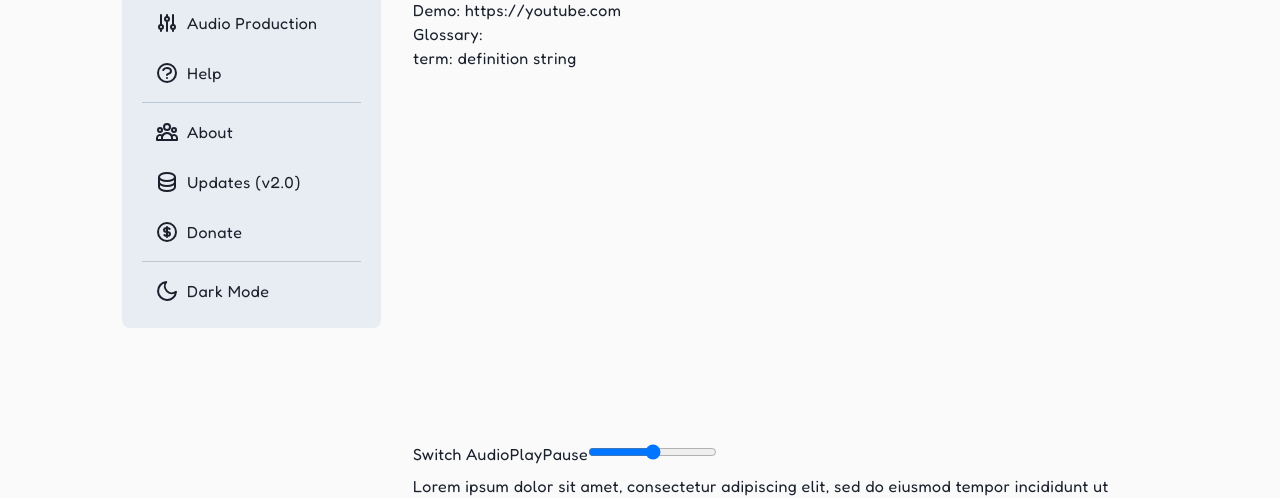
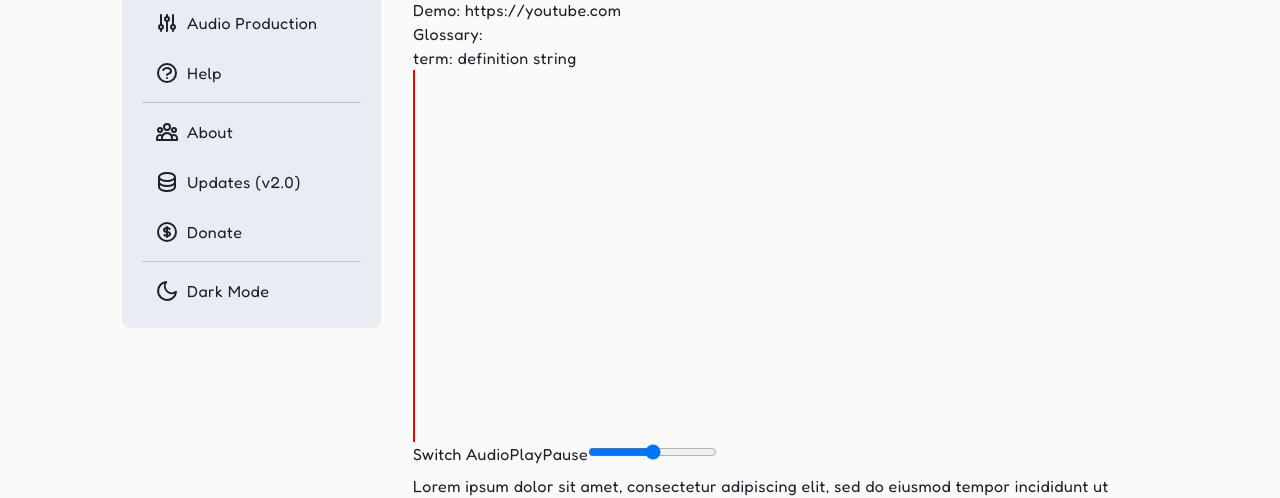
Before and after one commit to robchendev/Guitardex, a Next.js app: page /a/0 in a window 1280 px wide. Shown: the part 178-676 px from the top of the page. Built offline with nearby package versions, Linux system fonts and the light colour scheme; no server answers.

Commit message:
Changed cursor canvas to div

```diff
--- a/components/ModulePage/BeforeAfterAudioWaveform2.tsx
+++ b/components/ModulePage/BeforeAfterAudioWaveform2.tsx
@@ -1,6 +1,5 @@
 import React, { useEffect, useRef, useState } from "react";
 import { debounce } from "lodash";
-import { useRouter } from "next/router";
 
 type Props = {
   srcBefore?: string;
@@ -8,7 +7,11 @@ type Props = {
   defaultVolume?: number;
 };
 
-const BeforeAfterAudioWaveform2 = ({ srcBefore = "", srcAfter = "", defaultVolume = 0.5 }) => {
+const BeforeAfterAudioWaveform2 = ({
+  srcBefore = "",
+  srcAfter = "",
+  defaultVolume = 0.5,
+}: Props) => {
   const [audioContext, setAudioContext] = useState<AudioContext | null>(null);
   const [gainNodeBefore, setGainNodeBefore] = useState<GainNode | null>(null);
   const [gainNodeAfter, setGainNodeAfter] = useState<GainNode | null>(null);
@@ -24,7 +27,8 @@ const BeforeAfterAudioWaveform2 = ({ srcBefore = "", srcAfter = "", defaultVolum
   const [bufferAfter, setBufferAfter] = useState<AudioBuffer | null>(null);
   const [isManualSeek, setIsManualSeek] = useState(false);
   const [volume, setVolume] = useState(defaultVolume);
-  const [isPlaying, setIsPlaying] = useState(false);
+  const [cursorPosition, setCursorPosition] = useState(0);
+  const playerRef = useRef<HTMLDivElement>(null);
 
   const fetchAudioBuffer = async (audioContext, url) => {
     const response = await fetch(url);
@@ -98,7 +102,7 @@ const BeforeAfterAudioWaveform2 = ({ srcBefore = "", srcAfter = "", defaultVolum
         source.disconnect();
       }
     } catch (e) {
-      console.error("source hasn't started yet!");
+      console.error("Audio source not started, aborting stop/disconnect operation.");
     }
   };
 
@@ -206,26 +210,19 @@ const BeforeAfterAudioWaveform2 = ({ srcBefore = "", srcAfter = "", defaultVolum
   };
 
   const drawCursor = () => {
-    const lineCanvas = lineCanvasRef.current;
-    const lineCtx = lineCanvas?.getContext("2d");
-
-    if (!currentAudioBuffer || !lineCanvas || !lineCtx) return;
-
-    lineCtx.clearRect(0, 0, lineCanvas.width, lineCanvas.height);
-    const position =
-      (currentTime / (currentAudioBuffer as AudioBuffer).duration) * lineCanvas.width;
-    lineCtx.fillStyle = "red";
-    lineCtx.fillRect(position, 0, 2, lineCanvas.height);
+    if (!currentAudioBuffer) return;
+    const container = playerRef.current;
+    if (!container) return;
+    const containerWidth = container.offsetWidth;
+    const position = (currentTime / (currentAudioBuffer as AudioBuffer).duration) * containerWidth;
+    setCursorPosition(position);
   };
 
   const onCanvasClick = (e: React.MouseEvent<HTMLCanvasElement>) => {
     setIsManualSeek(true);
     if (!audioContext || !gainNodeBefore || !gainNodeAfter) return;
-
     const canvas = isBefore ? canvasRefBefore.current : canvasRefAfter.current;
-
     if (!canvas) return;
-
     const rect = canvas.getBoundingClientRect();
     const x = e.clientX - rect.left;
     let clickedTime;
@@ -392,7 +389,7 @@ const BeforeAfterAudioWaveform2 = ({ srcBefore = "", srcAfter = "", defaultVolum
 
   return (
     <div>
-      <div className="relative w-full">
+      <div className="relative w-full" ref={playerRef}>
         <canvas
           ref={canvasRefBefore}
           onClick={onCanvasClick}
@@ -403,10 +400,16 @@ const BeforeAfterAudioWaveform2 = ({ srcBefore = "", srcAfter = "", defaultVolum
           onClick={onCanvasClick}
           style={{ display: isBefore ? "none" : "block", width: "100%" }}
         ></canvas>
-        <canvas
-          ref={lineCanvasRef}
-          style={{ position: "absolute", top: 0, left: 0, pointerEvents: "none", width: "100%" }}
-        ></canvas>
+        <div
+          style={{
+            position: "absolute",
+            top: 0,
+            left: `${cursorPosition}px`,
+            width: "2px",
+            height: "100%",
+            backgroundColor: "red",
+          }}
+        ></div>
       </div>
       <button onClick={switchAudio}>Switch Audio</button>
       <button onClick={playAudio}>Play</button>
```
